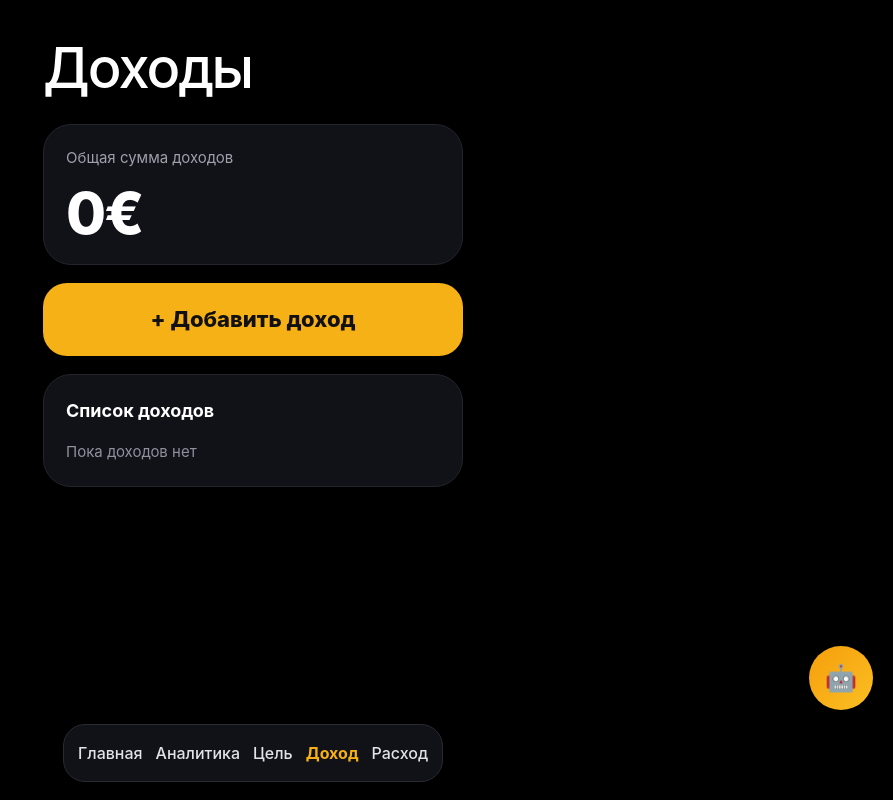
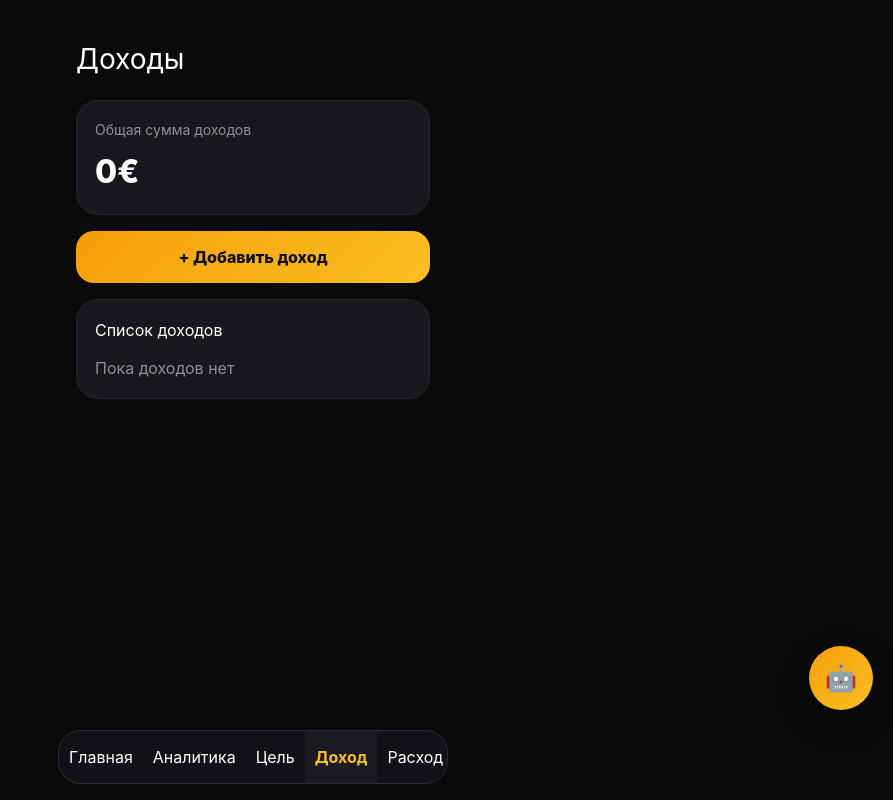
Before and after one commit to wallcraftmz-sys/finance-app, a Next.js app: page /income in a window 1280 px wide. Shown: the whole page, without its empty margins (387-1280 px from the left). Built offline with nearby package versions, Linux system fonts and the light colour scheme.

Commit message:
make income page match expenses layout

```diff
--- a/app/income/page.tsx
+++ b/app/income/page.tsx
@@ -2,78 +2,64 @@
 
 import Link from "next/link";
 
+type IncomeItem = {
+  id: string;
+  title: string;
+  amount: number;
+  date: string;
+};
+
 export default function IncomePage() {
   const totalIncome = 0;
-  const incomeItems: Array<{ id: string; title: string; amount: number; date: string }> = [];
+  const incomeItems: IncomeItem[] = [];
 
   return (
     <main
       style={{
         minHeight: "100vh",
-        background: "#000",
+        background: "#0a0a0a",
         color: "white",
         display: "flex",
         justifyContent: "center",
         fontFamily: "Inter, sans-serif",
-        padding: "40px 20px 120px",
-      }}
-    >
-      <div style={{ width: "100%", maxWidth: "420px" }}>
-        <h1
-          style={{
-            fontSize: "56px",
-            lineHeight: 1,
-            margin: "0 0 28px 0",
-            fontWeight: 500,
-            letterSpacing: "-2px",
-          }}
-        >
-          Доходы
-        </h1>
-
-        <div
-          style={{
-            background: "#111118",
-            border: "1px solid #24242c",
-            borderRadius: "28px",
-            padding: "22px",
-            marginBottom: "18px",
+        padding: "20px 0 90px",
       }}
     >
       <div
         style={{
-              color: "#9ea0aa",
-              fontSize: "15px",
-              marginBottom: "14px",
+          width: "390px",
+          padding: "18px",
+          borderRadius: "24px",
         }}
       >
-            Общая сумма доходов
-          </div>
+        <h1 style={{ fontSize: "28px", marginBottom: "20px" }}>Доходы</h1>
 
         <div
           style={{
-              fontSize: "58px",
-              fontWeight: 800,
-              lineHeight: 1,
-              letterSpacing: "-2px",
+            background: "#17171c",
+            border: "1px solid #26262b",
+            borderRadius: "22px",
+            padding: "18px",
+            marginBottom: "16px",
           }}
         >
-            {totalIncome}€
+          <div style={{ fontSize: "14px", color: "#8f8f95", marginBottom: "8px" }}>
+            Общая сумма доходов
           </div>
+          <div style={{ fontSize: "32px", fontWeight: 800 }}>{totalIncome}€</div>
         </div>
 
         <button
           style={{
             width: "100%",
-            padding: "20px 22px",
-            background: "#f6b117",
+            padding: "14px",
+            background: "linear-gradient(135deg, #f59e0b 0%, #fbbf24 100%)",
             border: "none",
-            borderRadius: "24px",
+            borderRadius: "18px",
+            fontWeight: 800,
             color: "#111",
-            fontWeight: 800,
-            fontSize: "22px",
             cursor: "pointer",
-            marginBottom: "18px",
+            marginBottom: "16px",
           }}
         >
           + Добавить доход
@@ -81,68 +67,45 @@ export default function IncomePage() {
 
         <div
           style={{
-            background: "#111118",
-            border: "1px solid #24242c",
-            borderRadius: "28px",
-            padding: "22px",
+            background: "#17171c",
+            border: "1px solid #26262b",
+            borderRadius: "22px",
+            padding: "18px",
+          }}
+        >
+          <h3 style={{ marginTop: 0, marginBottom: "14px" }}>Список доходов</h3>
+
+          {incomeItems.length === 0 ? (
+            <p style={{ color: "#8f8f95", margin: 0 }}>Пока доходов нет</p>
+          ) : (
+            <div style={{ display: "grid", gap: "10px" }}>
+              {incomeItems.map((item) => (
+                <div
+                  key={item.id}
+                  style={{
+                    background: "#111114",
+                    border: "1px solid #24242a",
+                    borderRadius: "18px",
+                    padding: "14px",
                   }}
                 >
                   <div
                     style={{
-              fontSize: "18px",
-              fontWeight: 700,
-              marginBottom: "16px",
-            }}
-          >
-            Список доходов
-          </div>
-
-          {incomeItems.length === 0 ? (
-            <div
-              style={{
-                color: "#8f929c",
-                fontSize: "15px",
-                lineHeight: 1.6,
-              }}
-            >
-              Пока доходов нет
-            </div>
-          ) : (
-            <div style={{ display: "grid", gap: "12px" }}>
-              {incomeItems.map((item) => (
-                <div
-                  key={item.id}
-                  style={{
-                    background: "#181820",
-                    border: "1px solid #2a2a33",
-                    borderRadius: "18px",
-                    padding: "14px 16px",
                       display: "flex",
                       justifyContent: "space-between",
                       alignItems: "center",
+                      gap: "10px",
+                      marginBottom: "6px",
                     }}
                   >
-                  <div>
                     <div style={{ fontWeight: 700 }}>{item.title}</div>
-                    <div
-                      style={{
-                        color: "#8f929c",
-                        fontSize: "14px",
-                        marginTop: "4px",
-                      }}
-                    >
-                      {item.date}
+                    <div style={{ fontWeight: 700, color: "#fbbf24" }}>
+                      +{item.amount}€
                     </div>
                   </div>
 
-                  <div
-                    style={{
-                      fontWeight: 800,
-                      fontSize: "22px",
-                      color: "#f6b117",
-                    }}
-                  >
-                    +{item.amount}€
+                  <div style={{ color: "#8f8f95", fontSize: "12px" }}>
+                    {item.date}
                   </div>
                 </div>
               ))}
@@ -153,40 +116,80 @@ export default function IncomePage() {
         <div
           style={{
             position: "fixed",
+            bottom: "16px",
             left: "50%",
-            bottom: "18px",
             transform: "translateX(-50%)",
-            width: "100%",
-            maxWidth: "420px",
-            padding: "0 20px",
-            boxSizing: "border-box",
+            width: "390px",
+            background: "rgba(20,20,24,0.95)",
+            border: "1px solid #2a2a30",
+            borderRadius: "22px",
+            display: "grid",
+            gridTemplateColumns: "1fr 1fr 1fr 1fr 1fr",
+            overflow: "hidden",
+            backdropFilter: "blur(12px)",
           }}
         >
-          <div
+          <Link
+            href="/dashboard"
             style={{
-              background: "#111118",
-              border: "1px solid #2a2a31",
-              borderRadius: "22px",
-              padding: "16px 14px",
-              display: "flex",
-              justifyContent: "space-between",
-              alignItems: "center",
+              padding: "14px 10px",
+              textAlign: "center",
+              color: "white",
+              textDecoration: "none",
             }}
           >
-            <Link href="/" style={{ color: "#e2e2e8", textDecoration: "none", fontWeight: 500 }}>
             Главная
           </Link>
-            <Link href="/analytics" style={{ color: "#e2e2e8", textDecoration: "none", fontWeight: 500 }}>
+
+          <Link
+            href="/analytics"
+            style={{
+              padding: "14px 10px",
+              textAlign: "center",
+              color: "white",
+              textDecoration: "none",
+            }}
+          >
             Аналитика
           </Link>
-            <Link href="/goals" style={{ color: "#e2e2e8", textDecoration: "none", fontWeight: 500 }}>
+
+          <Link
+            href="/goals"
+            style={{
+              padding: "14px 10px",
+              textAlign: "center",
+              color: "white",
+              textDecoration: "none",
+            }}
+          >
             Цель
           </Link>
-            <span style={{ color: "#f6b117", fontWeight: 700 }}>Доход</span>
-            <Link href="/expenses" style={{ color: "#e2e2e8", textDecoration: "none", fontWeight: 500 }}>
+
+          <Link
+            href="/income"
+            style={{
+              padding: "14px 10px",
+              textAlign: "center",
+              color: "#fbbf24",
+              textDecoration: "none",
+              fontWeight: 700,
+              background: "#1a1a20",
+            }}
+          >
+            Доход
+          </Link>
+
+          <Link
+            href="/expenses"
+            style={{
+              padding: "14px 10px",
+              textAlign: "center",
+              color: "white",
+              textDecoration: "none",
+            }}
+          >
             Расход
           </Link>
-          </div>
         </div>
       </div>
     </main>
```
Lines whose indentation alone changed are shown as unchanged.
